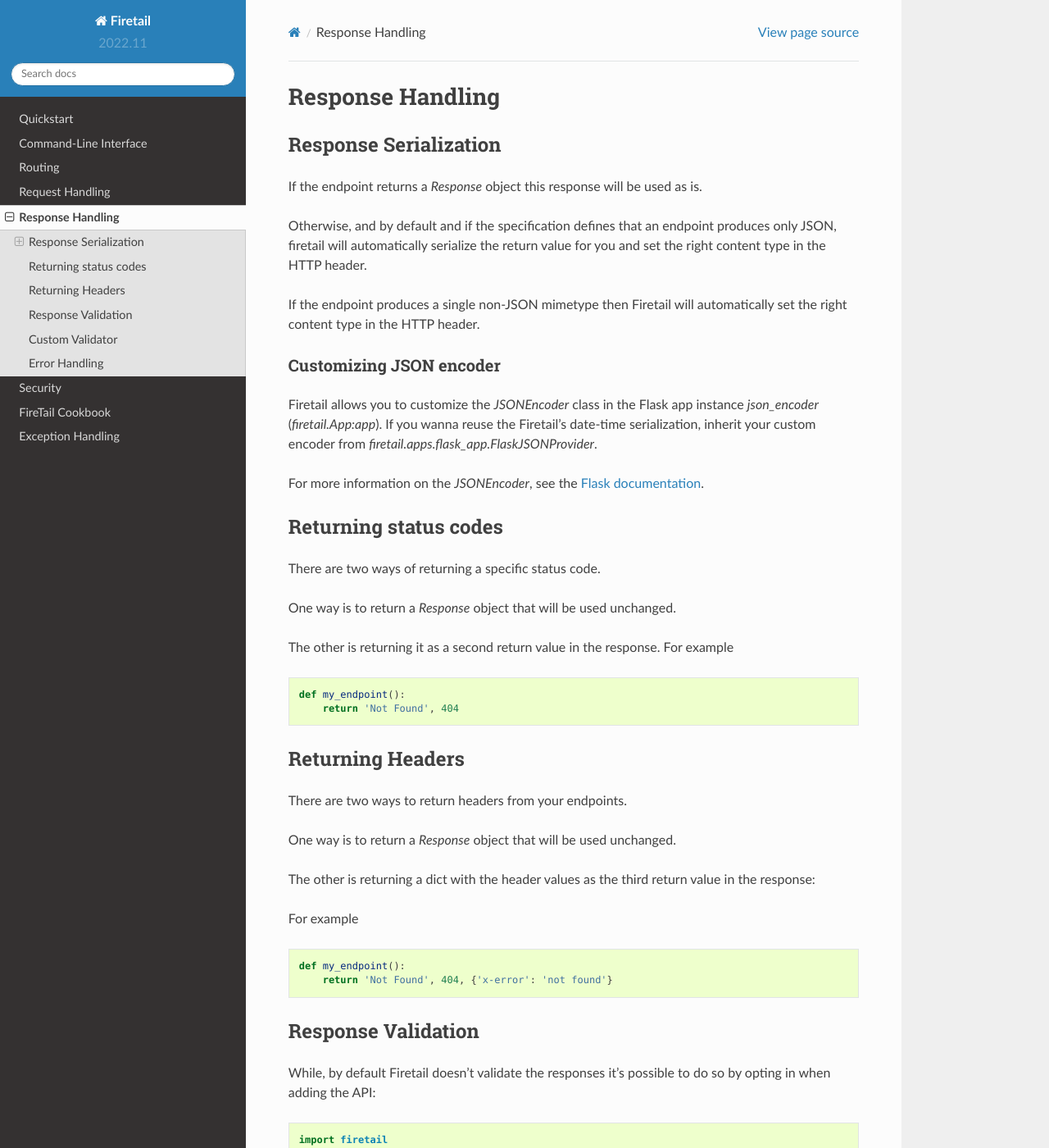
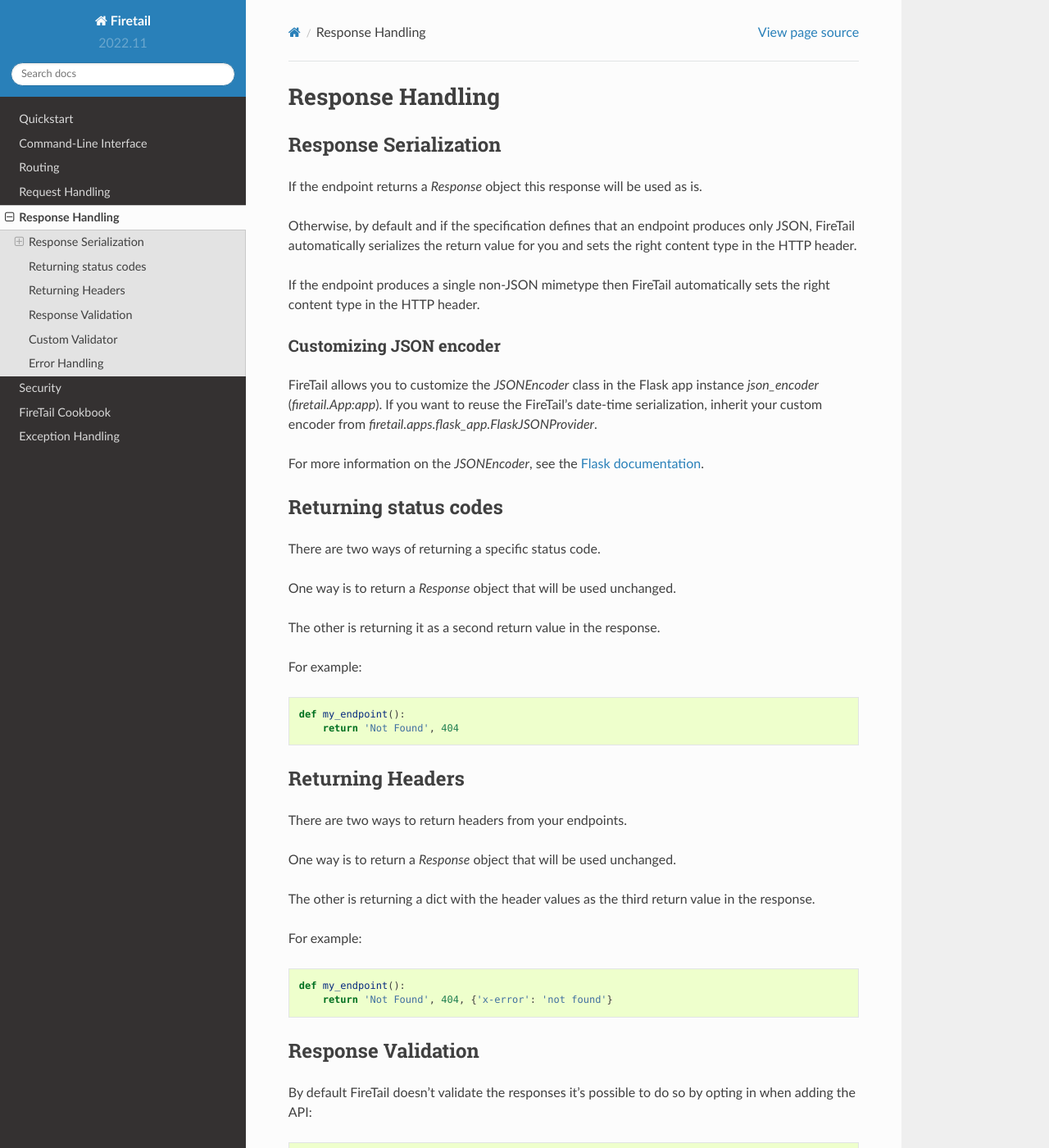
Before and after one commit to FireTail-io/firetail-py-lib, a Sphinx documentation site: the page built from docs/response.rst, in a window 1280 px wide and 1400 px high. Shown: the whole window at 82% size. Built offline with Sphinx 7.4.7 and the Read the Docs theme 2.0.0, drawn with Linux system fonts in a browser that asks for light colours; the version number is read from the project's files by our own code; some of the changed text lies outside the part shown.

Commit message:
Update response.rst
docs cleanup

```diff
--- a/docs/response.rst
+++ b/docs/response.rst
@@ -5,19 +5,19 @@ Response Serialization
 ----------------------
 If the endpoint returns a `Response` object this response will be used as is.
 
-Otherwise, and by default and if the specification defines that an endpoint
-produces only JSON, firetail will automatically serialize the return value
-for you and set the right content type in the HTTP header.
+Otherwise, by default and if the specification defines that an endpoint
+produces only JSON, FireTail automatically serializes the return value
+for you and sets the right content type in the HTTP header.
 
-If the endpoint produces a single non-JSON mimetype then Firetail will
-automatically set the right content type in the HTTP header.
+If the endpoint produces a single non-JSON mimetype then FireTail
+automatically sets the right content type in the HTTP header.
 
 Customizing JSON encoder
 ^^^^^^^^^^^^^^^^^^^^^^^^
 
-Firetail allows you to customize the `JSONEncoder` class in the Flask app
-instance `json_encoder` (`firetail.App:app`). If you wanna reuse the
-Firetail's date-time serialization, inherit your custom encoder from
+FireTail allows you to customize the `JSONEncoder` class in the Flask app
+instance `json_encoder` (`firetail.App:app`). If you want to reuse the
+FireTail's date-time serialization, inherit your custom encoder from
 `firetail.apps.flask_app.FlaskJSONProvider`.
 
 For more information on the `JSONEncoder`, see the `Flask documentation`_.
@@ -30,7 +30,9 @@ There are two ways of returning a specific status code.
 
 One way is to return a `Response` object that will be used unchanged.
 
-The other is returning it as a second return value in the response. For example
+The other is returning it as a second return value in the response.
+
+For example:
 
 .. code-block:: python
 
@@ -44,9 +46,9 @@ There are two ways to return headers from your endpoints.
 One way is to return a `Response` object that will be used unchanged.
 
 The other is returning a dict with the header values as the third return value
-in the response:
+in the response.
 
-For example
+For example:
 
 .. code-block:: python
 
@@ -56,7 +58,7 @@ For example
 
 Response Validation
 -------------------
-While, by default Firetail doesn't validate the responses it's possible to
+By default FireTail doesn't validate the responses it's possible to
 do so by opting in when adding the API:
 
 .. code-block:: python
@@ -67,7 +69,7 @@ do so by opting in when adding the API:
     app.add_api('my_api.yaml', validate_responses=True)
     app.run(port=8080)
 
-This will validate all the responses using `jsonschema` and is specially useful
+This validates all the responses using `jsonschema` and is specially useful
 during development.
 
 
@@ -89,7 +91,7 @@ the validation, you can override the default class with:
 
 Error Handling
 --------------
-By default firetail error messages are JSON serialized according to
+By default FireTail error messages are JSON serialized according to
 `Problem Details for HTTP APIs`_
 
 Application can return errors using ``firetail.problem``.
```
